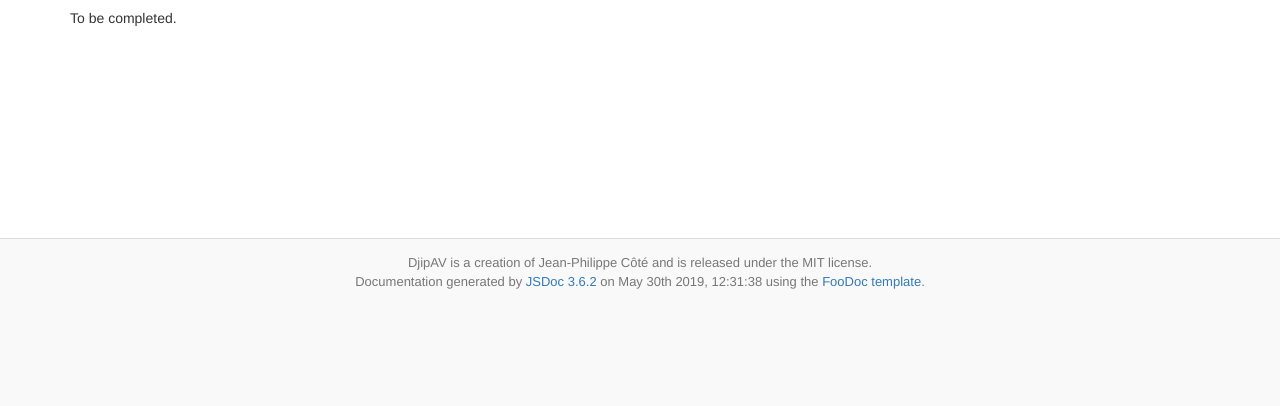
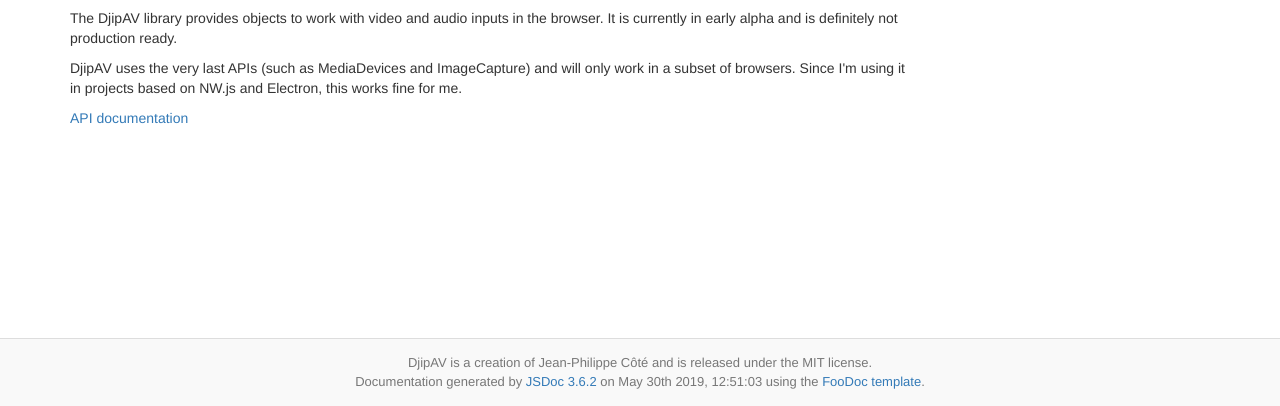
Before and after one commit to djipco/djipav, a plain HTML site: page index.html in a window 1280 px wide. Shown: the part 396-802 px from the top of the page. Drawn offline with Linux system fonts and the light colour scheme; a web font is replaced by a local one.

Commit message:
Update 2019-05-30T16:51:39.925Z

```diff
--- a/index.html
+++ b/index.html
@@ -74,7 +74,12 @@
 			<div class="col-md-9 main-content">
 		<section class="readme-section">
 			<article><h1>DjipAV</h1>
-<p>To be completed.</p></article>
+<p>The DjipAV library provides objects to work with video and audio inputs in the browser. It is
+currently in early alpha and is definitely not production ready.</p>
+<p>DjipAV uses the very last APIs (such as MediaDevices and ImageCapture) and will only work in a
+subset of browsers. Since I'm using it in projects based on NW.js and Electron, this works fine for
+me.</p>
+<p><a href="https://djipco.github.io/djipav/">API documentation</a></p></article>
 		</section>
 			</div>
 				<div class="col-md-3 side-content">
@@ -84,7 +89,7 @@
 	</div>
 	<footer>
 				<div class="copyright">DjipAV is a creation of Jean-Philippe Côté and is released under the MIT license.</div>
-			<div class="generated-by">Documentation generated by <a href="https://github.com/jsdoc3/jsdoc">JSDoc 3.6.2</a> on May 30th 2019, 12:31:38 using the <a href="https://github.com/steveush/foodoc">FooDoc template</a>.</div>
+			<div class="generated-by">Documentation generated by <a href="https://github.com/jsdoc3/jsdoc">JSDoc 3.6.2</a> on May 30th 2019, 12:51:03 using the <a href="https://github.com/steveush/foodoc">FooDoc template</a>.</div>
 	</footer>
 	<script src="js/jquery.min.js"></script>
 	<script src="js/bootstrap.min.js"></script>
```
Also changed, not shown: djipav.js.html (+1 -1 lines), global.html (+1 -1 lines), list_class.html (+1 -1 lines), list_module.html (+1 -1 lines), module-djipav.AudioInput.html (+1 -1 lines), module-djipav.VideoInput.html (+1 -1 lines), module-djipav.html (+1 -1 lines).
